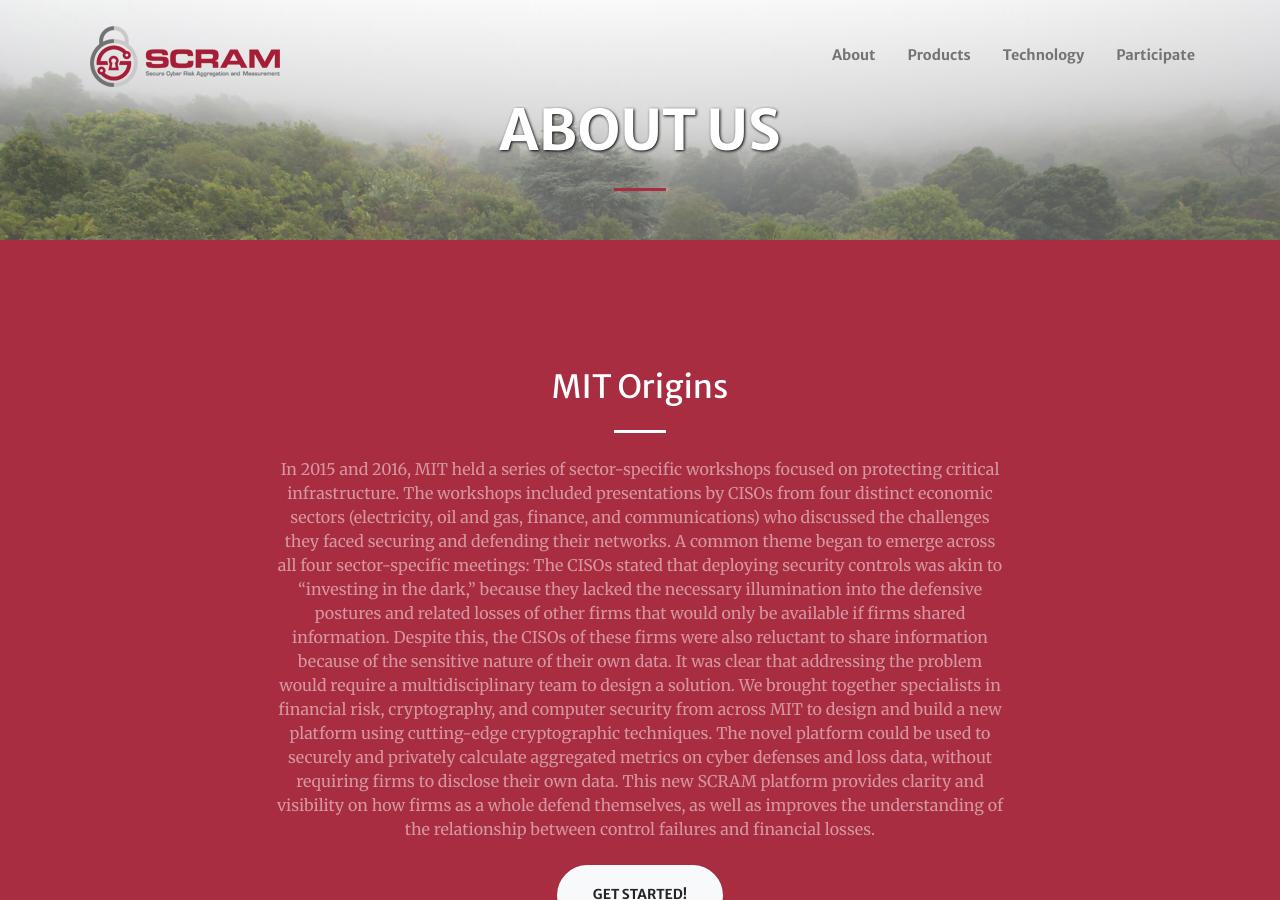
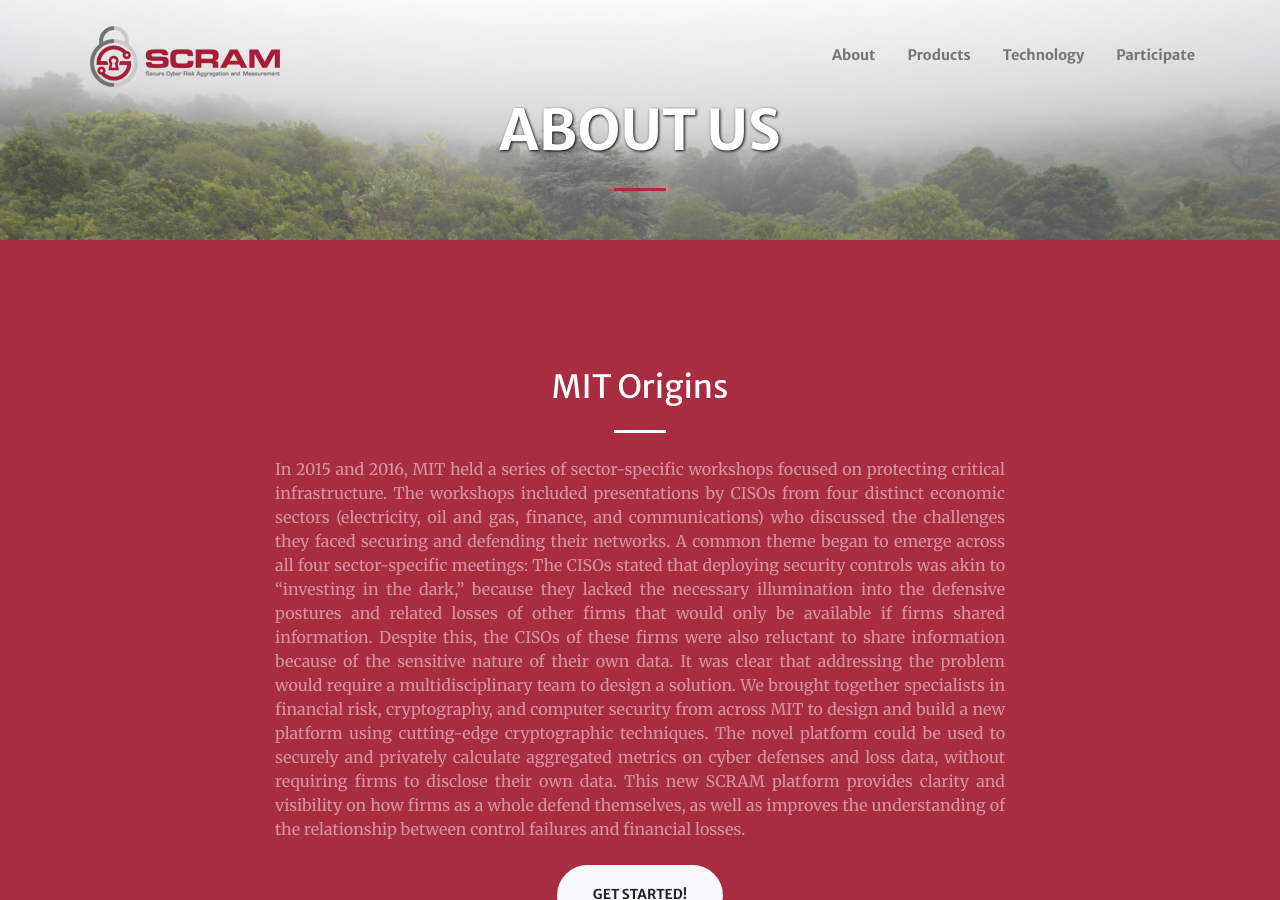
Before and after one commit to jisqyv/MIT, a Jekyll site: the page built from about.md, in a window 1280 px wide and 900 px high. Built offline with Jekyll 4.4.1, drawn with Linux system fonts in a browser that asks for light colours; nearby versions of some CDN libraries.

Commit message:
About update

```diff
--- /dev/null
+++ b/_includes/call-to-actionabout.html
@@ -0,0 +1,12 @@
+<section id="{{ section.section_id }}" class="page-section {{ section.background_style }}">
+  <div class="container">
+    <div class="row justify-content-center">
+      <div class="col-lg-8 {{ section.text_style | default: 'text-center' }}">
+        <h2 class="text-white mt-0 text-center">{{ section.title }}</h2>
+        <hr class="divider light my-4">
+        <div class="text-white-50 mb-4 text-justify">{{ section.text | markdownify }}</div>
+      </div>
+    </div>
+    {% include actions.html actions=section.actions %}
+  </div>
+</section>
```
Also changed, not shown: about.md (+1 -1 lines).
